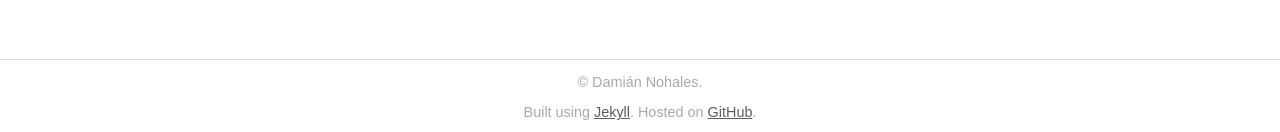
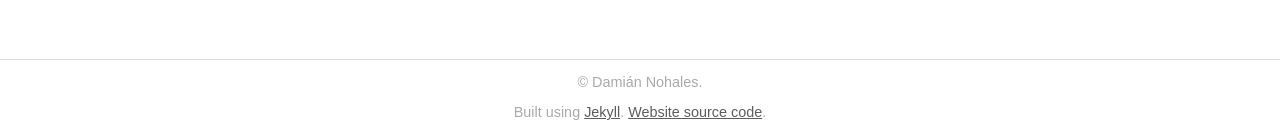
Before and after one commit to dnohales/blog.nohales.org, a Jekyll site: the page built from index.md, in a window 1280 px wide. Shown: the part 1728-1860 px from the top of the page. Built offline with Jekyll 4.4.1, drawn with Linux system fonts in a browser that asks for light colours.

Commit message:
Remove "Hosted on GitHub" from footer

```diff
--- a/_includes/footer.html
+++ b/_includes/footer.html
@@ -1,4 +1,4 @@
 <footer class="site-footer">
   <p>&copy; {{ site.author }}.</p>
-  <p>Built using <a href="https://jekyllrb.com" target="_blank">Jekyll</a>. Hosted on <a href="https://github.com/dnohales/blog" target="_blank">GitHub</a>.</p>
+  <p>Built using <a href="https://jekyllrb.com" target="_blank">Jekyll</a>. <a href="https://github.com/dnohales/blog.nohales.org" target="_blank">Website source code</a>.</p>
 </footer>
```
